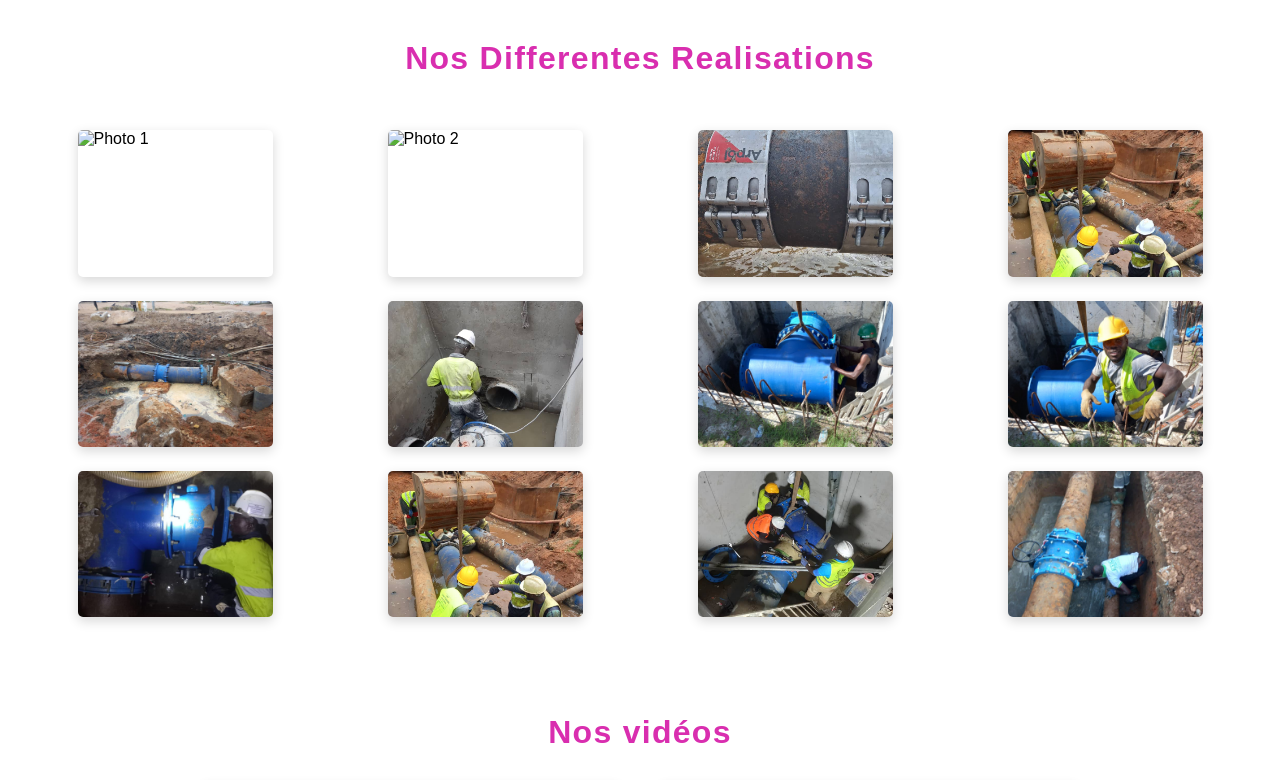
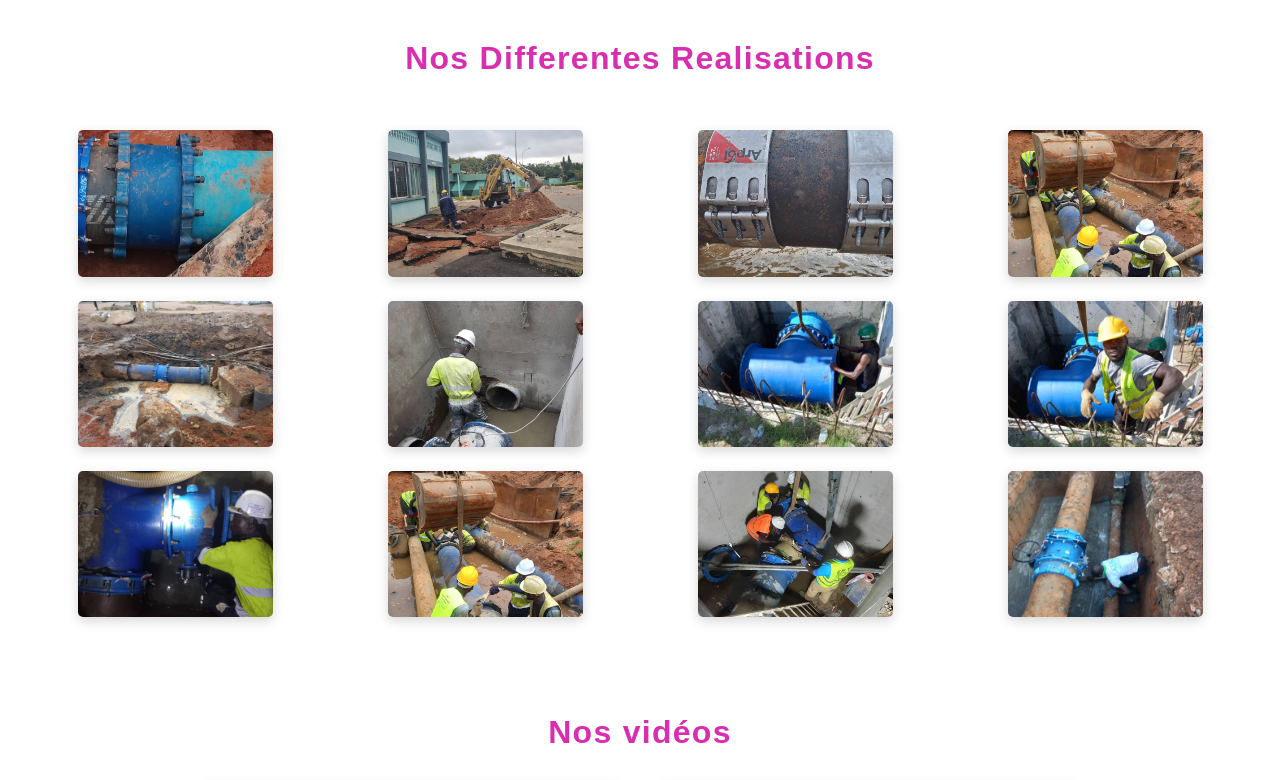
Before and after one commit to Lj-kmt/AAMci_site, a plain HTML site: page realisation.html in a window 1280 px wide. Shown: the top 780 px of the page. Drawn offline with Linux system fonts and the light colour scheme; grey boxes are pictures that could not be loaded; files whose address does not match are found by name.

Commit message:
Fix HTML structure and update image paths

```diff
--- a/realisation.html
+++ b/realisation.html
@@ -11,8 +11,8 @@
   <h1>Nos Differentes Realisations</h1>
   <section class="photo-album">
     <div class="album-grid">
-      <img src="asset.img/WhatsApp Image 2025-09-05 at 11.26.06 (1).jpeg" alt="Photo 1">
-      <img src="asset.img/WhatsApp Image 2025-09-05 at 11.26.06.jpeg" alt="Photo 2">
+      <img src= "WhatsApp Image 2025-09-05 at 11.26.06 (1).jpeg" alt="Photo 1">
+      <img src="WhatsApp Image 2025-09-05 at 11.26.06.jpeg" alt="Photo 2">
       <img src="asset.img/WhatsApp Image 2025-09-05 at 11.26.07.jpeg" alt="Photo 3">
       <img src="asset.img/WhatsApp Image 2025-09-05 at 11.26.09.jpeg" alt="Photo 4">
       <img src="asset.img/WhatsApp Image 2025-09-05 at 11.26.43 (1).jpeg" alt="Photo 5">
@@ -43,4 +43,5 @@
     </div>
   </section>
 </body>
+
 </html>
```
